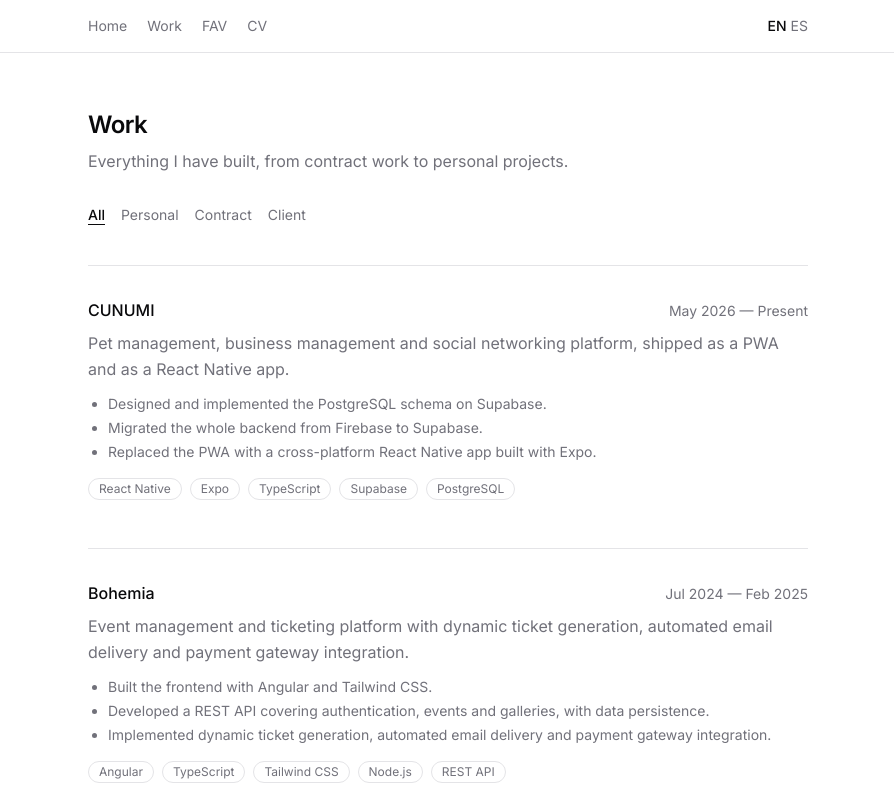
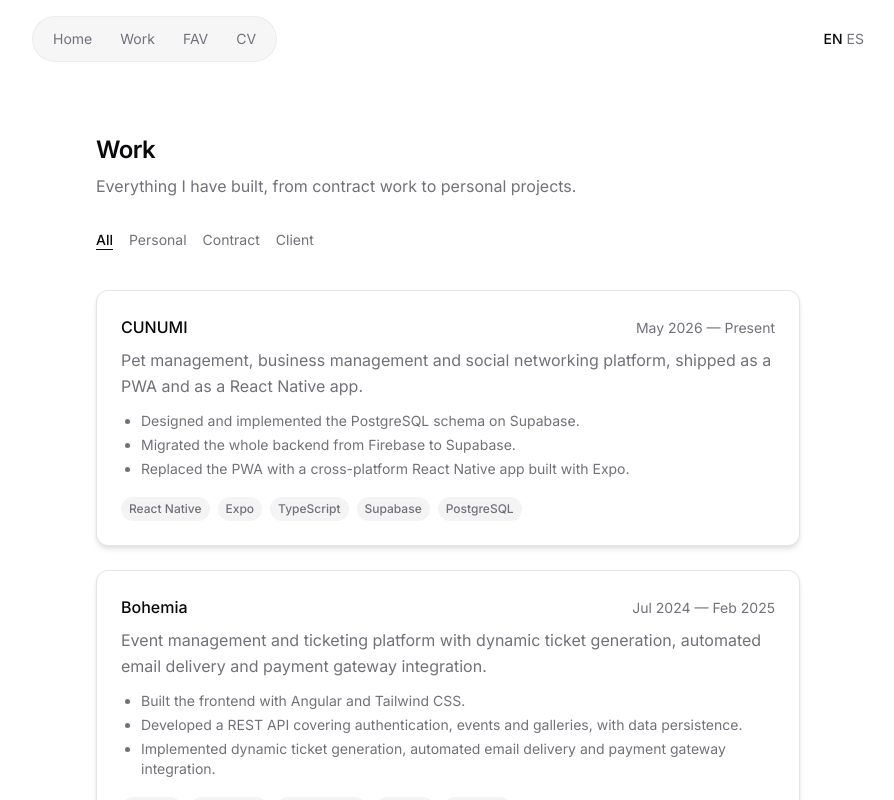
Before and after one commit to FranciscoVacs/portfolio, a Next.js app: page /en/work in a window 1280 px wide. Shown: the top 800 px of the page, without its empty margins (192-1086 px from the left). Built offline with nearby package versions, Linux system fonts and the light colour scheme.

Commit message:
feat: adoptar la navegación, las píldoras y las tarjetas de la referencia

```diff
--- a/src/components/layout/Container.tsx
+++ b/src/components/layout/Container.tsx
@@ -1,3 +1,7 @@
 export function Container({ children }: { children: React.ReactNode }) {
-  return <div className="mx-auto w-full max-w-3xl px-6">{children}</div>;
+  return (
+    <div className="mx-auto w-full max-w-3xl px-4 sm:px-6 lg:px-8">
+      {children}
+    </div>
+  );
 }
--- a/src/components/layout/Nav.tsx
+++ b/src/components/layout/Nav.tsx
@@ -1,7 +1,6 @@
 import { useTranslations } from "next-intl";
 import { Suspense } from "react";
 import { Link } from "@/i18n/navigation";
-import { Container } from "./Container";
 import { LocaleSwitch } from "./LocaleSwitch";
 
 export function Nav() {
@@ -15,21 +14,22 @@ export function Nav() {
   ] as const;
 
   return (
-    <header className="border-border border-b">
-      <Container>
-        <nav className="flex items-center justify-between gap-4 py-4">
-          <ul className="flex items-center gap-5 text-sm">
+    <header className="sticky top-0 z-50 bg-background/60 backdrop-blur-md">
+      <div className="mx-auto flex w-full max-w-4xl items-center justify-between gap-4 px-4 py-4 sm:px-6 lg:px-8">
+        <nav>
+          <ul className="flex items-center gap-1 rounded-full border border-border/60 bg-secondary/80 px-2 py-1.5 text-sm">
             {links.map((link) => (
               <li key={link.href}>
                 <Link
                   href={link.href}
-                  className="text-muted-foreground transition-colors hover:text-foreground"
+                  className="inline-block rounded-full px-3 py-1.5 text-muted-foreground transition-colors hover:bg-border hover:text-foreground"
                 >
                   {link.label}
                 </Link>
               </li>
             ))}
           </ul>
+        </nav>
         <div className="flex items-center gap-3">
           {/* LocaleSwitch lee searchParams: sin este Suspense el build
               vuelve dinámicas todas las páginas estáticas. */}
@@ -37,8 +37,7 @@ export function Nav() {
             <LocaleSwitch />
           </Suspense>
         </div>
-        </nav>
-      </Container>
+      </div>
     </header>
   );
 }
--- /dev/null
+++ b/src/components/ui/HoverCard.tsx
@@ -0,0 +1,50 @@
+"use client";
+
+import { useRef, useState } from "react";
+
+export function HoverCard({ children }: { children: React.ReactNode }) {
+  const ref = useRef<HTMLDivElement>(null);
+  const [pos, setPos] = useState({ x: 0, y: 0 });
+  const [hovered, setHovered] = useState(false);
+
+  function onMouseMove(event: React.MouseEvent) {
+    const rect = ref.current?.getBoundingClientRect();
+    if (!rect) return;
+    setPos({ x: event.clientX - rect.left, y: event.clientY - rect.top });
+  }
+
+  function shadow() {
+    const rect = ref.current?.getBoundingClientRect();
+    if (!hovered || !rect) {
+      return "0 4px 6px -1px rgb(0 0 0 / 0.1), 0 2px 4px -1px rgb(0 0 0 / 0.06)";
+    }
+    const offsetX = (pos.x - rect.width / 2) / (rect.width / 2);
+    const offsetY = (pos.y - rect.height / 2) / (rect.height / 2);
+    const intensity = Math.min(1, Math.hypot(offsetX, offsetY) * 0.8);
+    return `${-offsetX * 6}px ${-offsetY * 6}px ${12 + intensity * 4}px rgb(0 0 0 / ${0.08 + intensity * 0.06})`;
+  }
+
+  return (
+    // biome-ignore lint/a11y/noStaticElementInteractions: el seguimiento del mouse es puramente decorativo (sombra y resplandor); el contenido interactivo real son los links dentro del contenido, alcanzables por teclado como siempre
+    <div
+      ref={ref}
+      onMouseMove={onMouseMove}
+      onMouseEnter={() => setHovered(true)}
+      onMouseLeave={() => setHovered(false)}
+      className="relative overflow-hidden rounded-xl border border-border bg-background p-6 transition-all duration-300"
+      style={{ boxShadow: shadow() }}
+    >
+      {hovered ? (
+        <div
+          aria-hidden
+          className="pointer-events-none absolute inset-0 transition-opacity duration-500"
+          style={{
+            background: `radial-gradient(600px 600px ellipse at ${pos.x}px ${pos.y}px, rgb(148 181 252 / 0.15), rgb(147 197 253 / 0.12), transparent 60%)`,
+            filter: "blur(1px)",
+          }}
+        />
+      ) : null}
+      <div className="relative">{children}</div>
+    </div>
+  );
+}
--- /dev/null
+++ b/src/components/ui/TechBadge.tsx
@@ -0,0 +1,7 @@
+export function TechBadge({ children }: { children: React.ReactNode }) {
+  return (
+    <span className="inline-flex items-center rounded-full bg-secondary px-2 py-1 font-medium text-muted-foreground text-xs transition-colors hover:bg-border">
+      {children}
+    </span>
+  );
+}
--- a/src/components/work/WorkCard.tsx
+++ b/src/components/work/WorkCard.tsx
@@ -1,5 +1,7 @@
 import Image from "next/image";
 import { useLocale, useTranslations } from "next-intl";
+import { HoverCard } from "@/components/ui/HoverCard";
+import { TechBadge } from "@/components/ui/TechBadge";
 import type { Locale, Project } from "@/content/schema";
 import { formatPeriod } from "@/lib/format";
 
@@ -21,7 +23,8 @@ export function WorkCard({ project }: { project: Project }) {
   ].filter((link) => link !== null);
 
   return (
-    <article className="border-border border-t pt-8">
+    <HoverCard>
+      <article>
         {project.image ? (
           <Image
             src={project.image.src}
@@ -51,11 +54,8 @@ export function WorkCard({ project }: { project: Project }) {
 
         <ul className="mt-4 flex flex-wrap gap-2">
           {project.stack.map((tech) => (
-          <li
-            key={tech}
-            className="rounded-full border border-border px-2.5 py-0.5 text-muted-foreground text-xs"
-          >
-            {tech}
+            <li key={tech}>
+              <TechBadge>{tech}</TechBadge>
             </li>
           ))}
         </ul>
@@ -77,5 +77,6 @@ export function WorkCard({ project }: { project: Project }) {
           </ul>
         ) : null}
       </article>
+    </HoverCard>
   );
 }
--- a/src/components/work/WorkGrid.tsx
+++ b/src/components/work/WorkGrid.tsx
@@ -10,7 +10,7 @@ export function WorkGrid({ projects }: { projects: Project[] }) {
   }
 
   return (
-    <div className="mt-10 flex flex-col gap-12">
+    <div className="mt-10 flex flex-col gap-6">
       {projects.map((project) => (
         <WorkCard key={project.slug} project={project} />
       ))}
```
Lines whose indentation alone changed are shown as unchanged.
